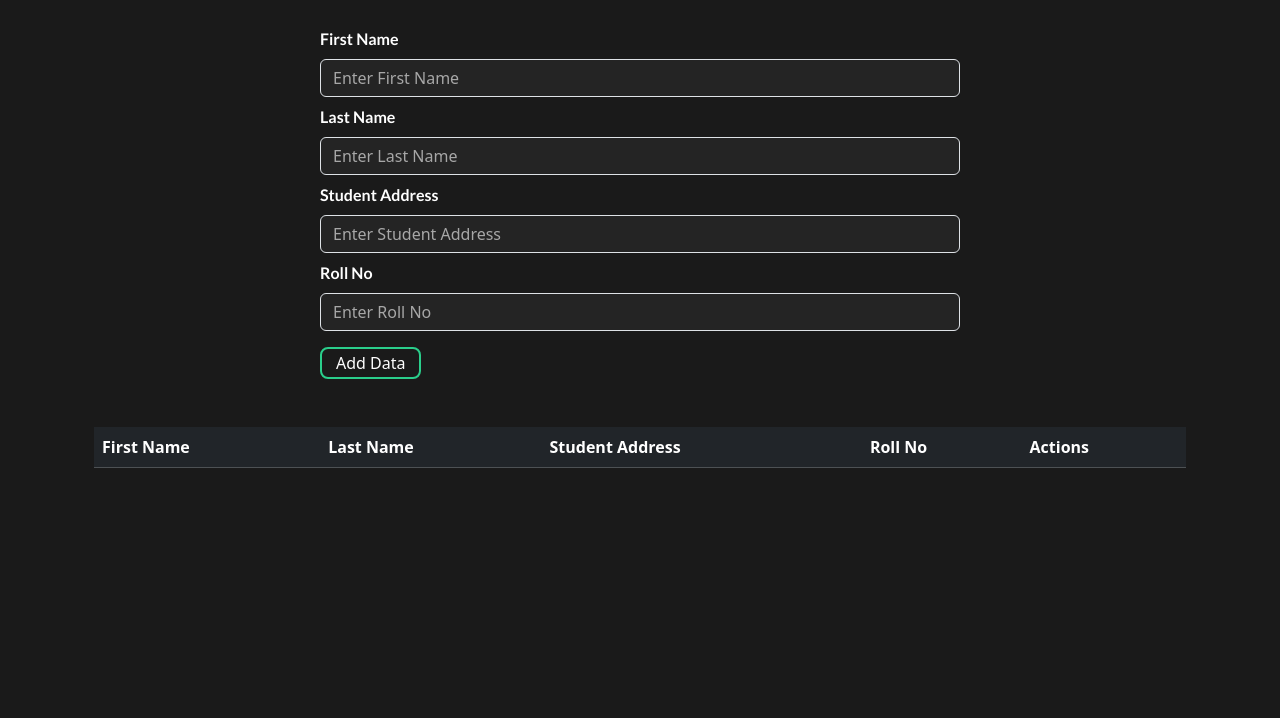
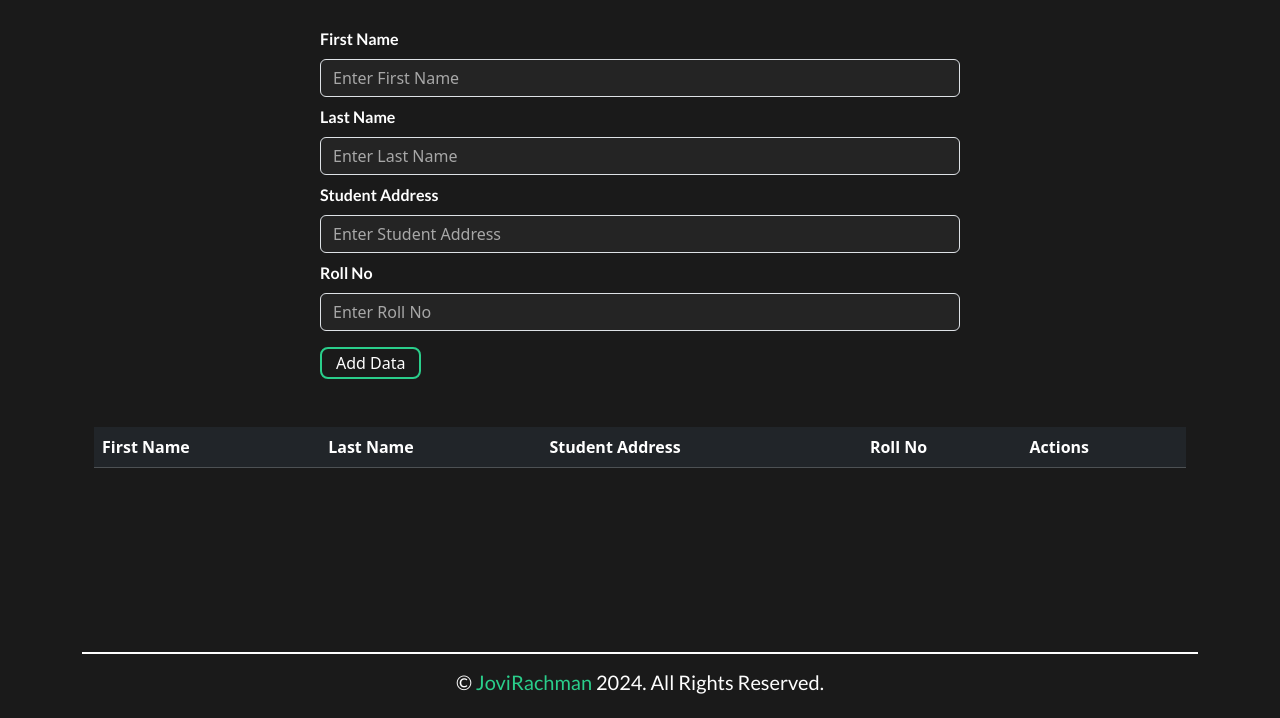
Before and after one commit to JoviR21/CRUD-Js, a plain HTML site: page index.html in a window 1280 px wide. Shown: the part 146-864 px from the top of the page. Before the commit the page ends 800 px from the top, so only its background shows below. Drawn offline with nearby package versions, Linux system fonts and the light colour scheme.

Commit message:
add footer

```diff
--- a/index.html
+++ b/index.html
@@ -60,6 +60,11 @@
             </table>
         </div>
     </div>
+    <br><br><br><br><br><br><br>
+    <footer class="container">
+        <div class="center-line justify-content-center mx-auto"></div>
+        <h5 class="text-center py-3">&copy; <a href="https://jovirachmanportfolio.netlify.app/">JoviRachman</a> 2024. All Rights Reserved.</h5>
+    </footer>
     <script src="index.js"></script>
     <script src="https://cdn.jsdelivr.net/npm/bootstrap@5.3.3/dist/js/bootstrap.bundle.min.js"
         integrity="sha384-YvpcrYf0tY3lHB60NNkmXc5s9fDVZLESaAA55NDzOxhy9GkcIdslK1eN7N6jIeHz"
--- a/style.css
+++ b/style.css
@@ -50,3 +50,24 @@ form button:hover {
     background-color: #2ace8b;
     border: 2px solid #1a1a1a;
 }
+
+footer .center-line {
+    background-color: #fefefe;
+    border-bottom: 2px solid #fefefe;
+}
+
+footer h5 {
+    font-family: "Lato", sans-serif;
+    font-weight: 400;
+    color: #fefefe;
+}
+
+footer h5 a {
+    text-decoration: none;
+    color: #2ace8b;
+    transition: all 0.3s;
+}
+
+footer h5 a:hover {
+    opacity: 60%;
+}
```
